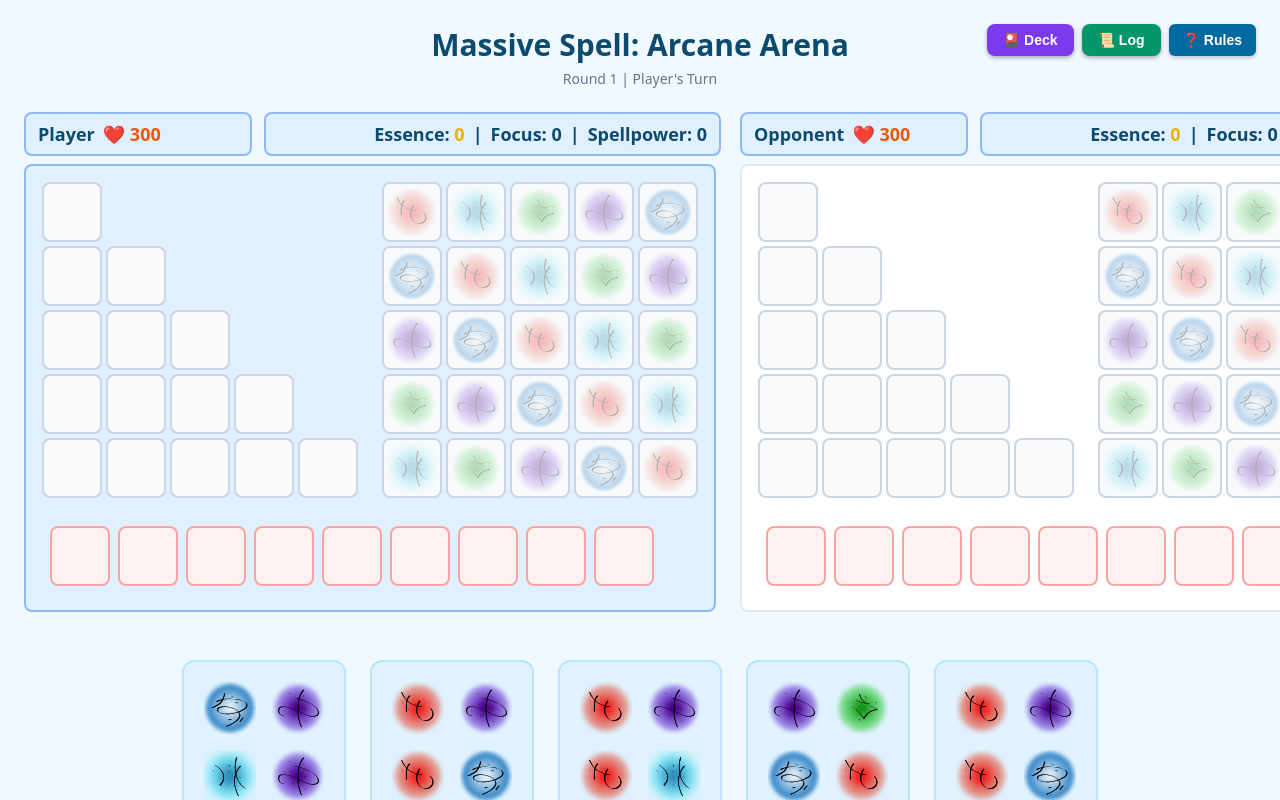
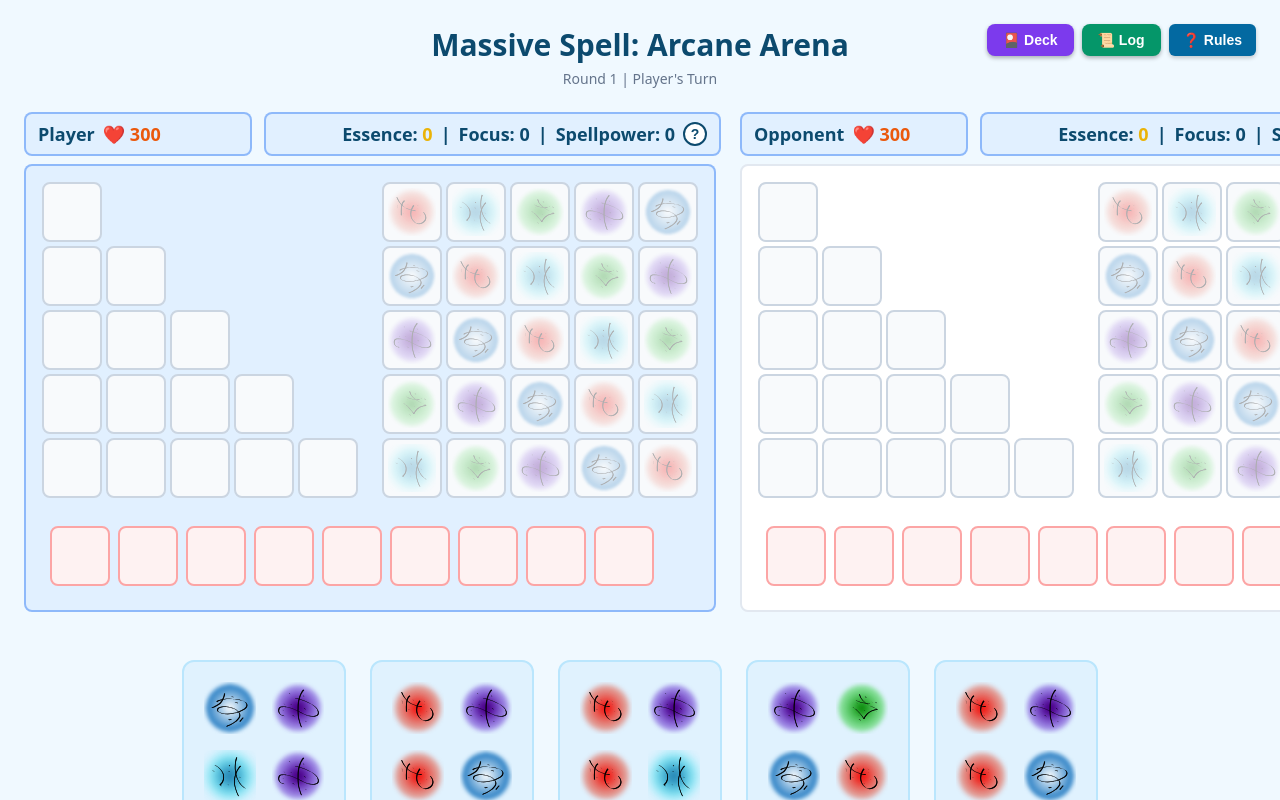
Before and after one commit to vlad92z/necromancer-web, a React (Vite) app: page / in a window 1280 px wide. Both pictures are taken after a click on the button "START GAME". Shown: the top 800 px of the page. Built offline with nearby package versions, Linux system fonts and the light colour scheme.

Commit message:
Add spellpower explanation popup to RunePower
Introduced a help button to the RunePower component that displays a modal explaining Essence, Focus, and Spellpower calculations. Improves user understanding of scoring mechanics with a detailed, accessible overlay.

```diff
--- a/src/features/gameplay/components/RunePower.tsx
+++ b/src/features/gameplay/components/RunePower.tsx
@@ -2,6 +2,7 @@
  * RunePower component - displays player stats and projected power calculation
  */
 
+import { useState } from 'react';
 import type { Player } from '../../../types/game';
 import { calculateProjectedPower } from '../../../utils/scoring';
 
@@ -13,6 +14,7 @@ interface RunePowerProps {
 
 export function RunePower({ player, damageTaken, nameColor }: RunePowerProps) {
   const isMobile = window.innerWidth < 768;
+  const [showExplanation, setShowExplanation] = useState(false);
 
   // Find completed pattern lines
   const completedPatternLines = player.patternLines
@@ -30,11 +32,12 @@ export function RunePower({ player, damageTaken, nameColor }: RunePowerProps) {
   const hasPenalty = floorPenaltyCount > 0;
 
   return (
-    <div style={{
-      display: 'flex',
-      gap: isMobile ? '6px' : '12px',
-      marginBottom: isMobile ? '4px' : '8px'
-    }}>
+    <>
+      <div style={{
+        display: 'flex',
+        gap: isMobile ? '6px' : '12px',
+        marginBottom: isMobile ? '4px' : '8px'
+      }}>
       {/* Player Info Box */}
       <div style={{
         flex: '0 0 33%',
@@ -70,7 +73,7 @@ export function RunePower({ player, damageTaken, nameColor }: RunePowerProps) {
         padding: isMobile ? '6px 8px' : '8px 12px',
         display: 'flex',
         alignItems: 'center',
-        justifyContent: 'flex-end'
+        justifyContent: 'space-between'
       }}>
         <div style={{
           fontSize: isMobile ? '12px' : '18px',
@@ -78,7 +81,9 @@ export function RunePower({ player, damageTaken, nameColor }: RunePowerProps) {
           fontWeight: 'bold',
           display: 'flex',
           alignItems: 'center',
-          gap: isMobile ? '4px' : '8px'
+          gap: isMobile ? '4px' : '8px',
+          flex: 1,
+          justifyContent: 'flex-end'
         }}>
           {essence > 0 ? (
             <>
@@ -98,7 +103,126 @@ export function RunePower({ player, damageTaken, nameColor }: RunePowerProps) {
             </>
           )}
         </div>
+        <button
+          onClick={(e) => {
+            e.stopPropagation();
+            setShowExplanation(true);
+          }}
+          style={{
+            marginLeft: isMobile ? '4px' : '8px',
+            width: isMobile ? '20px' : '24px',
+            height: isMobile ? '20px' : '24px',
+            borderRadius: '50%',
+            border: '2px solid #0c4a6e',
+            backgroundColor: '#ffffff',
+            color: '#0c4a6e',
+            fontSize: isMobile ? '10px' : '14px',
+            fontWeight: 'bold',
+            cursor: 'pointer',
+            display: 'flex',
+            alignItems: 'center',
+            justifyContent: 'center',
+            padding: 0,
+            flexShrink: 0
+          }}
+        >
+          ?
+        </button>
       </div>
     </div>
+
+    {/* Explanation Popup */}
+    {showExplanation && (
+      <div
+        onClick={() => setShowExplanation(false)}
+        style={{
+          position: 'fixed',
+          top: 0,
+          left: 0,
+          right: 0,
+          bottom: 0,
+          backgroundColor: 'rgba(0, 0, 0, 0.5)',
+          display: 'flex',
+          alignItems: 'center',
+          justifyContent: 'center',
+          zIndex: 1000,
+          padding: '16px'
+        }}
+      >
+        <div
+          onClick={(e) => e.stopPropagation()}
+          style={{
+            backgroundColor: '#ffffff',
+            borderRadius: '12px',
+            padding: isMobile ? '20px' : '32px',
+            maxWidth: '600px',
+            maxHeight: '80vh',
+            overflow: 'auto',
+            boxShadow: '0 4px 6px rgba(0, 0, 0, 0.1)'
+          }}
+        >
+          <h2 style={{
+            margin: '0 0 16px 0',
+            fontSize: isMobile ? '18px' : '24px',
+            color: '#0c4a6e',
+            fontWeight: 'bold'
+          }}>
+            Spellpower Calculation
+          </h2>
+
+          <div style={{ fontSize: isMobile ? '14px' : '16px', lineHeight: '1.6', color: '#1e293b' }}>
+            <div style={{ marginBottom: '16px' }}>
+              <strong style={{ color: '#eab308' }}>Essence:</strong>
+              <p style={{ margin: '4px 0 0 0' }}>
+                Each completed pattern line gives 1 Essence. This represents the raw magical energy from placing runes on your scoring wall.
+              </p>
+            </div>
+
+            <div style={{ marginBottom: '16px' }}>
+              <strong style={{ color: '#0c4a6e' }}>Focus:</strong>
+              <p style={{ margin: '4px 0 0 0' }}>
+                Focus equals Essence minus floor line penalties. Each rune in your floor line reduces your Focus by 1. <span style={{ color: '#dc2626' }}>Red Focus indicates penalties are being applied.</span>
+              </p>
+            </div>
+
+            <div style={{ marginBottom: '16px' }}>
+              <strong style={{ color: '#0c4a6e' }}>Spellpower:</strong>
+              <p style={{ margin: '4px 0 0 0' }}>
+                Your total damage potential for the round. Spellpower = Essence + Combo Points - Floor Penalties. Combo points are earned by placing runes adjacent to existing runes on your wall (horizontal and vertical).
+              </p>
+            </div>
+
+            <div style={{
+              marginTop: '20px',
+              padding: '12px',
+              backgroundColor: '#f1f5f9',
+              borderRadius: '6px',
+              fontSize: isMobile ? '12px' : '14px'
+            }}>
+              <strong>Example:</strong> 2 completed lines + 5 combo points - 3 floor penalties = 4 Spellpower
+            </div>
+          </div>
+
+          <button
+            onClick={() => setShowExplanation(false)}
+            style={{
+              marginTop: '20px',
+              padding: isMobile ? '8px 16px' : '10px 24px',
+              backgroundColor: '#0c4a6e',
+              color: '#ffffff',
+              border: 'none',
+              borderRadius: '6px',
+              fontSize: isMobile ? '14px' : '16px',
+              fontWeight: 'bold',
+              cursor: 'pointer',
+              width: '100%'
+            }}
+          >
+            Got it!
+          </button>
+        </div>
+      </div>
+    )}
+  </>
   );
 }
```
